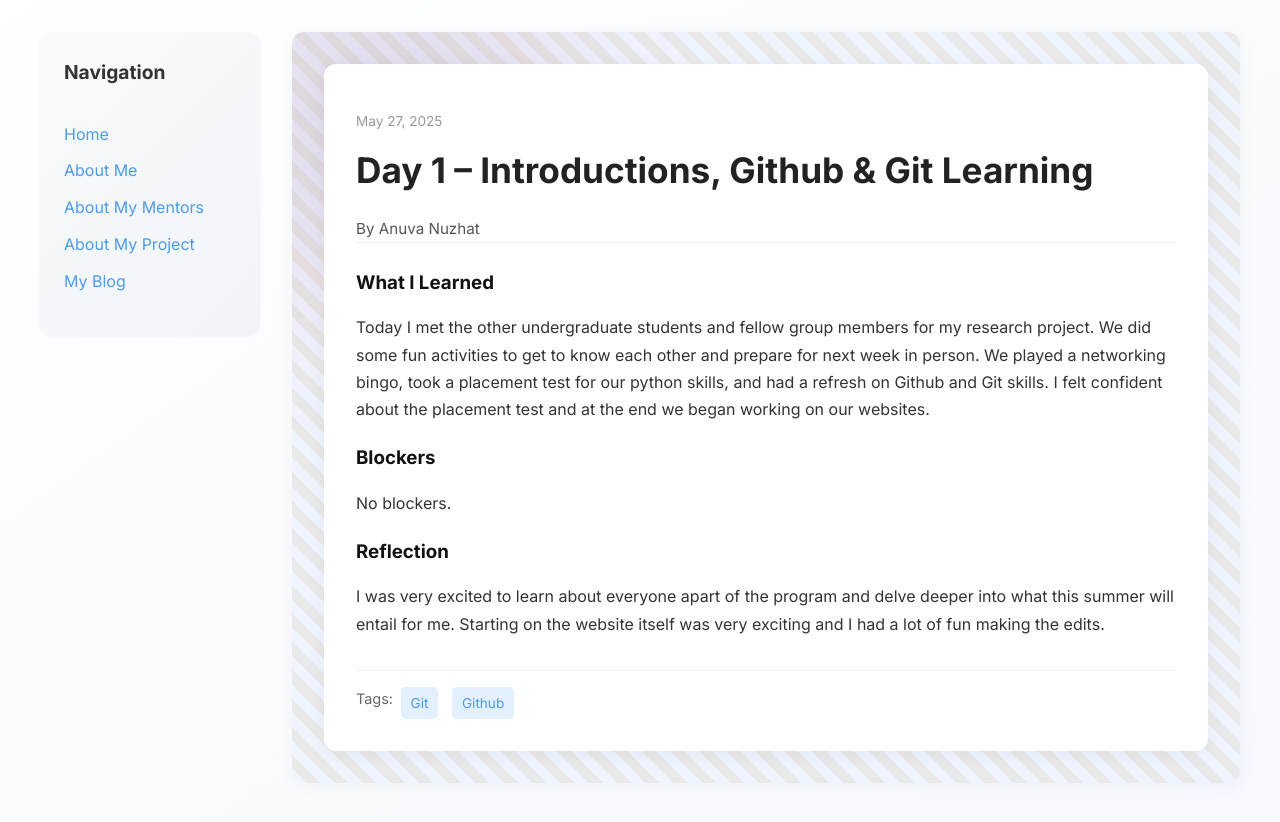
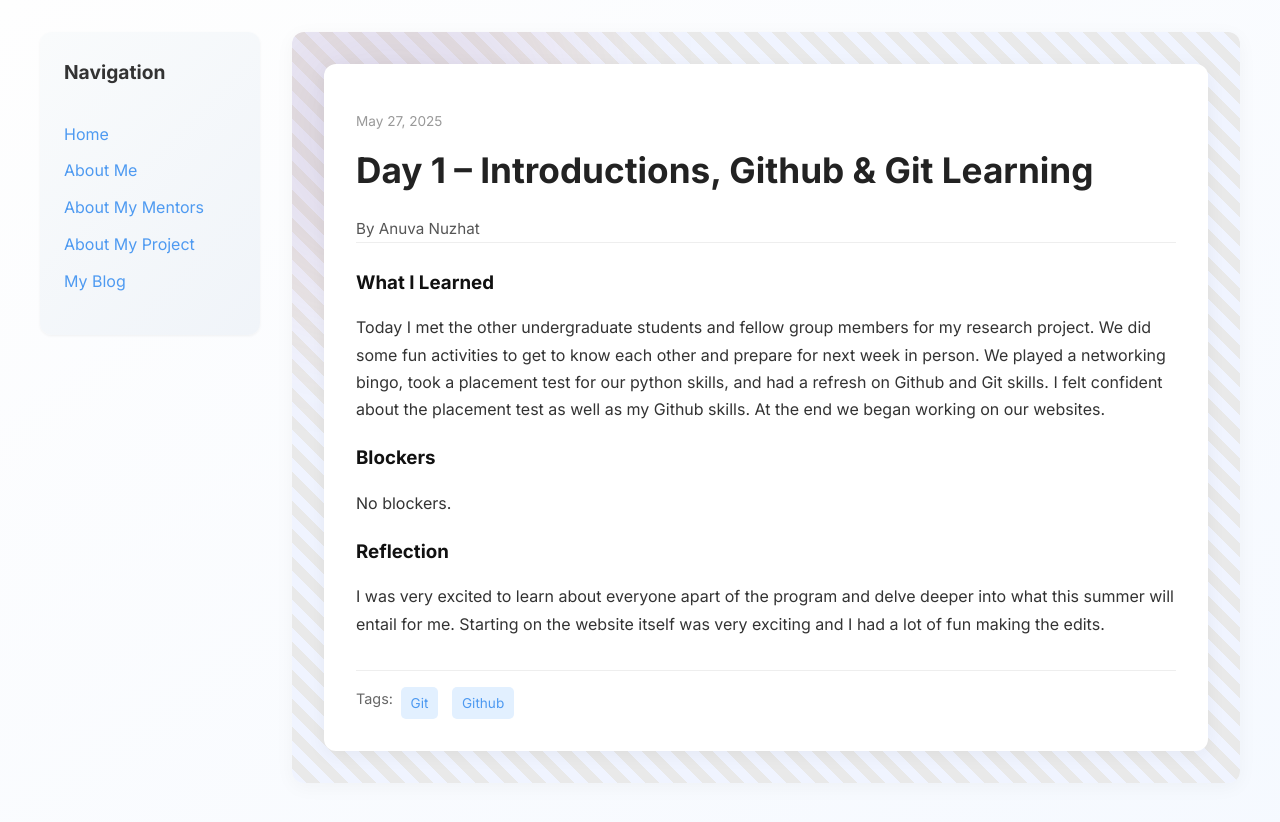
Before and after one commit to anuvanuzhat/anuvanuzhat.github.io, a Jekyll site: the page built from _posts/2025-05-27-day-1.md, in a window 1280 px wide. Shown: the top 822 px of the page. Built offline with Jekyll 4.4.1, drawn with Linux system fonts in a browser that asks for light colours.

Commit message:
Update 2025-05-27-day-1.md

```diff
--- a/_posts/2025-05-27-day-1.md
+++ b/_posts/2025-05-27-day-1.md
@@ -7,7 +7,7 @@ permalink: /day1.html
 tags: ["Git", "Github"]
 
 what_i_learned: |
-  Today I met the other undergraduate students and fellow group members for my research project. We did some fun activities to get to know each other and prepare for next week in person. We played a networking bingo, took a placement test for our python skills, and had a refresh on Github and Git skills. I felt confident about the placement test and at the end we began working on our websites.
+  Today I met the other undergraduate students and fellow group members for my research project. We did some fun activities to get to know each other and prepare for next week in person. We played a networking bingo, took a placement test for our python skills, and had a refresh on Github and Git skills. I felt confident about the placement test as well as my Github skills. At the end we began working on our websites.
 
 blockers: |
   No blockers.
```
